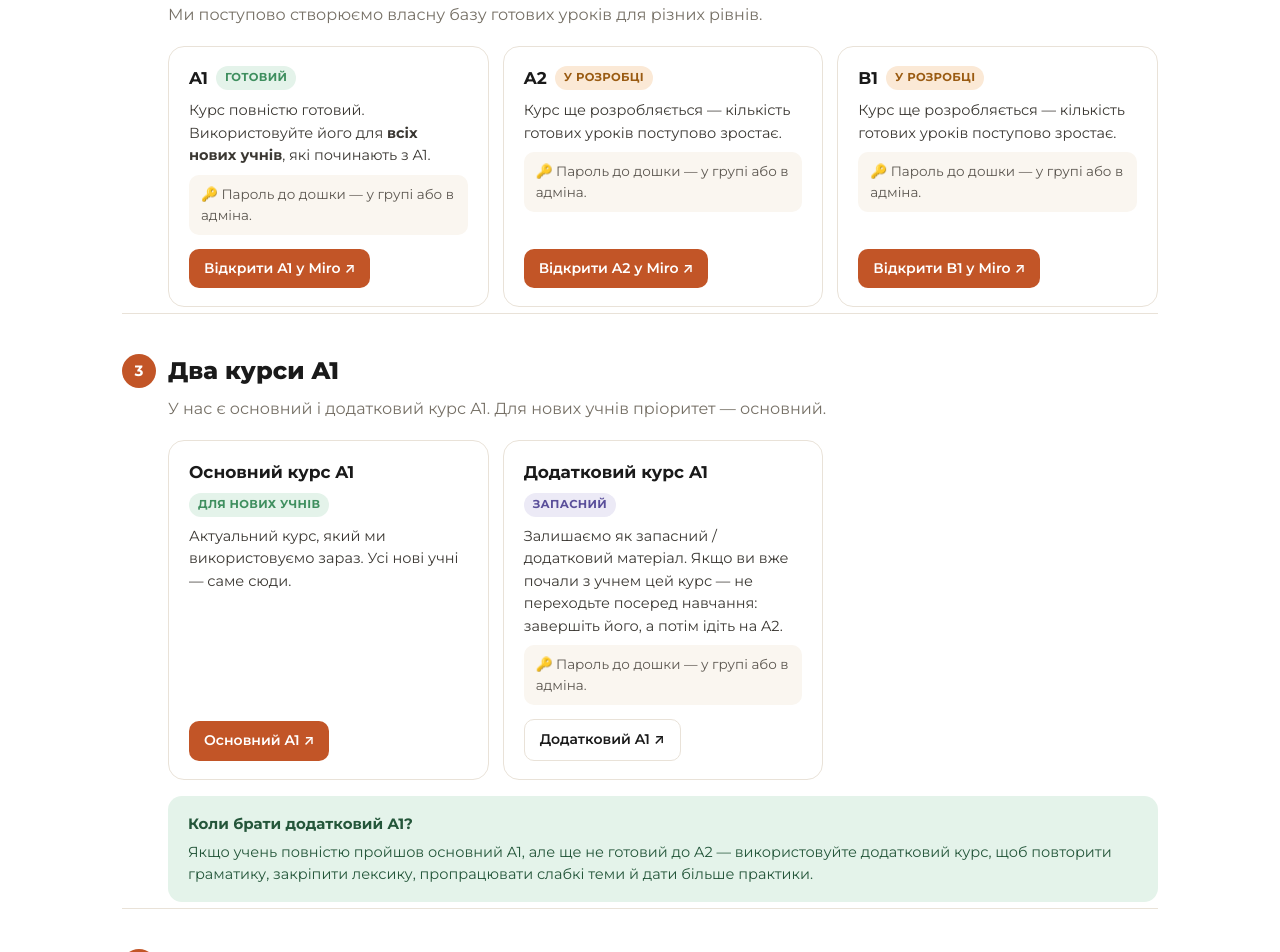
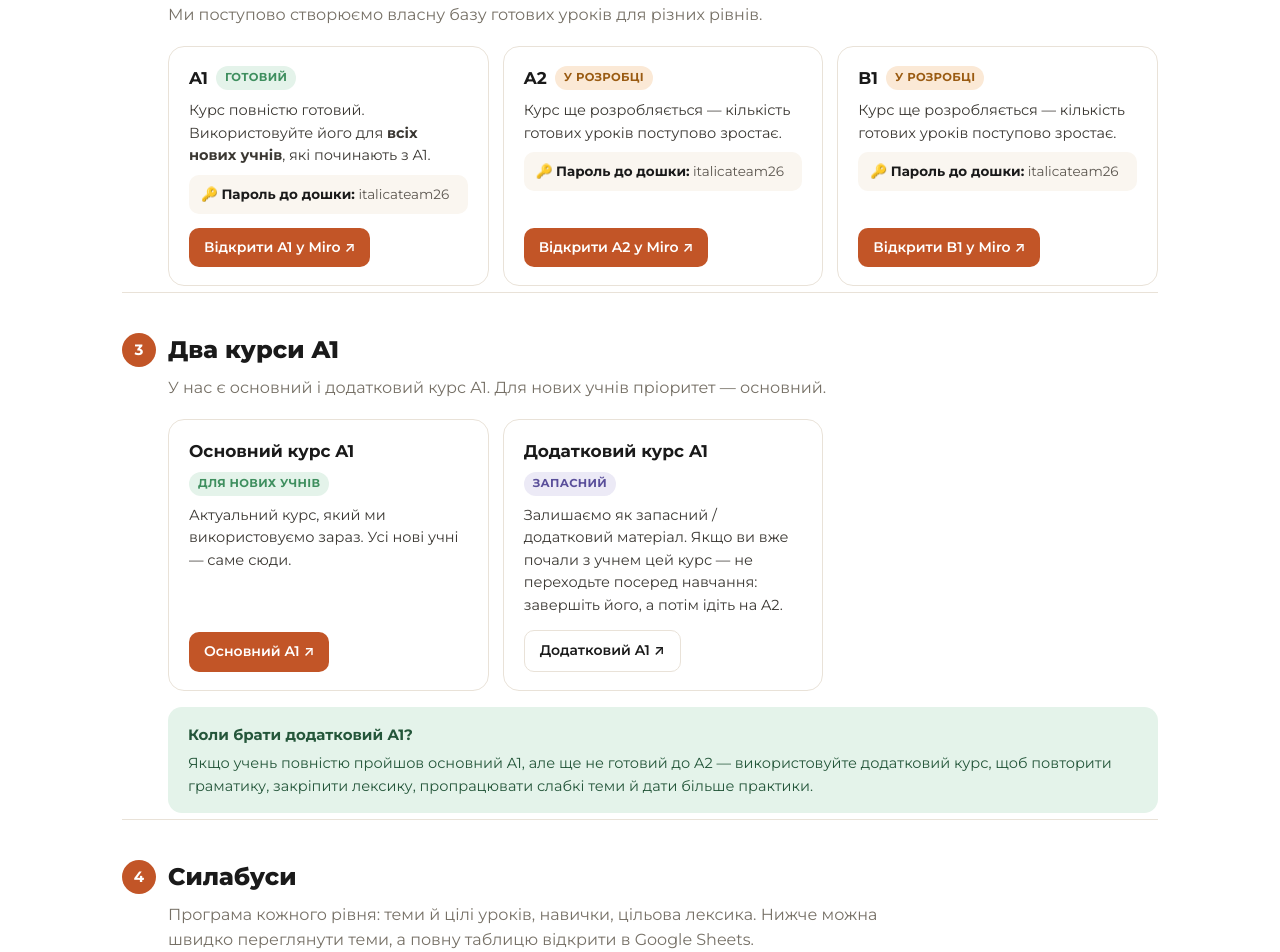
Before and after one commit to 2sstacie5-wq/italica-test-platform, a website: page public/baza/index.html in a window 1280 px wide. Shown: the part 1364-2316 px from the top of the page. Drawn offline with Linux system fonts and the light colour scheme.

Commit message:
Baza: add course board passwords
Co-Authored-By: Claude Opus 5.5 <noreply@anthropic.com>
Claude-Session: https://claude.ai/code/session_01L7pWTybxsTGFuEy3rxhFRN

```diff
--- a/public/baza/index.html
+++ b/public/baza/index.html
@@ -142,19 +142,19 @@ footer{max-width:1080px;margin:0 auto;padding:0 22px 40px;color:var(--muted);fon
     <div class="card">
       <h3>A1 <span class="tag ok">готовий</span></h3>
       <p>Курс повністю готовий. Використовуйте його для <b>всіх нових учнів</b>, які починають з A1.</p>
-      <div class="access">🔑 Пароль до дошки — у групі або в адміна.</div>
+      <div class="access">🔑 <b>Пароль до дошки:</b> italicateam26</div>
       <div class="btns"><a class="btn" href="https://miro.com/app/board/uXjVEPMXvJ8=/?share_link_id=782116440475" target="_blank" rel="noopener">Відкрити A1 у Miro ↗</a></div>
     </div>
     <div class="card">
       <h3>A2 <span class="tag wip">у розробці</span></h3>
       <p>Курс ще розробляється — кількість готових уроків поступово зростає.</p>
-      <div class="access">🔑 Пароль до дошки — у групі або в адміна.</div>
+      <div class="access">🔑 <b>Пароль до дошки:</b> italicateam26</div>
       <div class="btns"><a class="btn" href="https://miro.com/app/board/uXjVHMxYbj8=/" target="_blank" rel="noopener">Відкрити A2 у Miro ↗</a></div>
     </div>
     <div class="card">
       <h3>B1 <span class="tag wip">у розробці</span></h3>
       <p>Курс ще розробляється — кількість готових уроків поступово зростає.</p>
-      <div class="access">🔑 Пароль до дошки — у групі або в адміна.</div>
+      <div class="access">🔑 <b>Пароль до дошки:</b> italicateam26</div>
       <div class="btns"><a class="btn" href="https://miro.com/app/board/uXjVHnAM5HU=/" target="_blank" rel="noopener">Відкрити B1 у Miro ↗</a></div>
     </div>
   </div>
@@ -172,7 +172,7 @@ footer{max-width:1080px;margin:0 auto;padding:0 22px 40px;color:var(--muted);fon
     <div class="card">
       <h3>Додатковий курс A1 <span class="tag alt">запасний</span></h3>
       <p>Залишаємо як запасний / додатковий матеріал. Якщо ви вже почали з учнем цей курс — не переходьте посеред навчання: завершіть його, а потім ідіть на A2.</p>
-      <div class="access">🔑 Пароль до дошки — у групі або в адміна.</div>
+
       <div class="btns"><a class="btn ghost" href="https://miro.com/app/board/uXjVEMg2mPQ=/?share_link_id=258721097376" target="_blank" rel="noopener">Додатковий A1 ↗</a></div>
     </div>
   </div>
```
